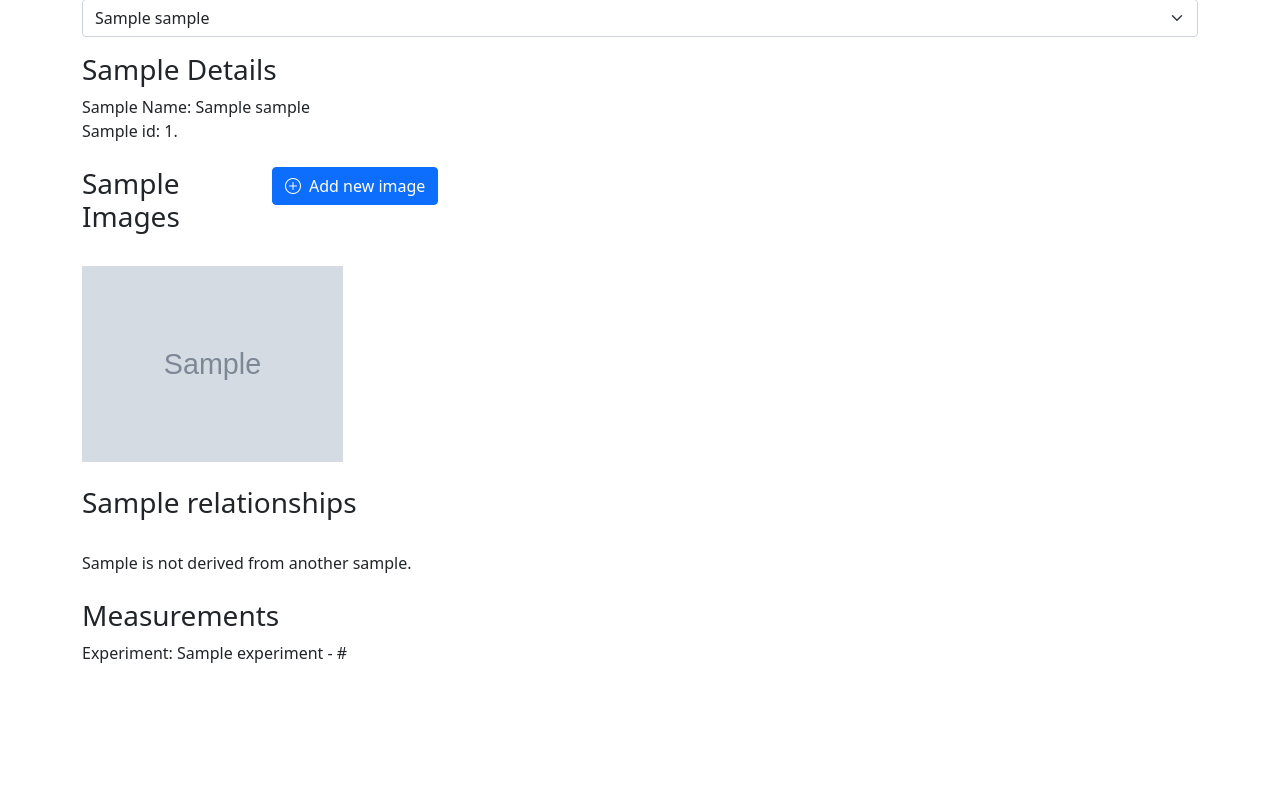
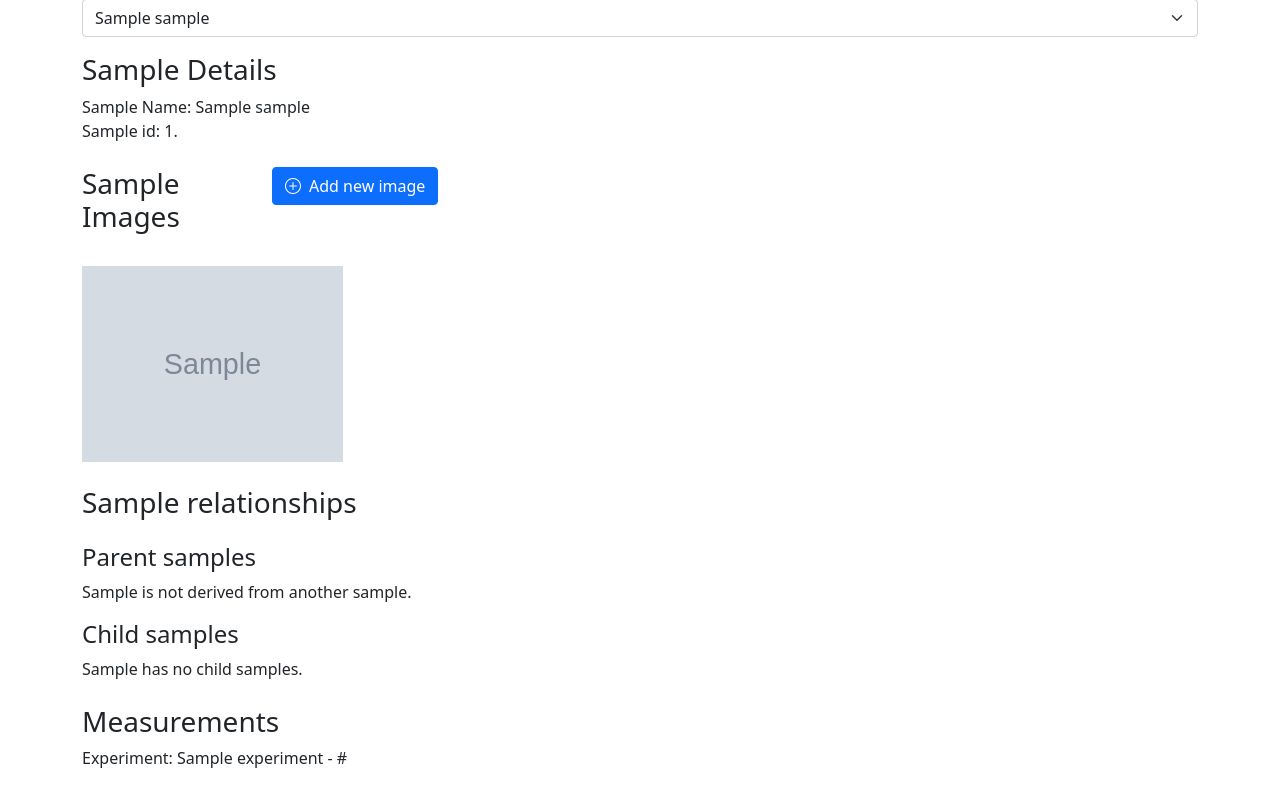
Before and after one commit to LightForm-group/lightform_data_explorer, a Flask app: page /samples/1 in a window 1280 px wide. Shown: the part 176-970 px from the top of the page. Before the commit the page ends 839 px from the top, so only its background shows below. Run offline with Flask 2, Linux system fonts and the light colour scheme; tables that the repository leaves empty hold one stand-in row (values such as "Sample post"); grey boxes marked "Sample" are stand-in pictures; parts of the project's set-up code (start-up, migrations or seed data) failed here and were passed over; some libraries are stand-ins or nearby versions.

Commit message:
Add listing of child samples

```diff
--- a/lf_data_explorer/db.py
+++ b/lf_data_explorer/db.py
@@ -21,7 +21,7 @@ class Sample(db.Model):
     parent_sample = db.Column(db.Integer, db.ForeignKey('sample.id'))
     images = db.relationship('SampleImage', backref='sample', lazy=True)
     measurements = db.relationship('Measurement', backref='sample', lazy=True)
-    parent = db.relationship('Sample', backref = 'children', remote_side='Sample.id', lazy=True)
+    parent = db.relationship('Sample', backref='children', remote_side='Sample.id', lazy=True)
 
     def __repr__(self):
         return f'Sample: {self.name}'
--- a/lf_data_explorer/templates/samples.html
+++ b/lf_data_explorer/templates/samples.html
@@ -53,16 +53,32 @@
             {% else %}
                 Sample has no images.
             {% endif %}
-            <div id="subsamples" class="row my-4">
+            <div id="subsamples" class="row mt-4">
                 <div class="col">
                     <h3>Sample relationships</h3>
                 </div>
             </div>
-            {% if current_sample.parent_sample %}
-                Sample is derived from sample: '<a href="{{ url_for('select_sample', sample_id=current_sample.parent.id) }}">{{ current_sample.parent.name }}</a>'
-            {% else %}
-                Sample is not derived from another sample.
-            {% endif %}
+            <div id="parent_samples" class="my-3">
+                <h4>Parent samples</h4>
+                {% if current_sample.parent_sample %}
+                    Sample is derived from sample: <a href="{{ url_for('select_sample', sample_id=current_sample.parent.id) }}">{{ current_sample.parent.name }}</a>
+                {% else %}
+                    Sample is not derived from another sample.
+                {% endif %}
+            </div>
+            <div id="child_samples" class="my-3">
+                <h4>Child samples</h4>
+                {% if current_sample.children %}
+                    Sample has these child samples:
+                    <ul>
+                        {% for child in current_sample.children %}
+                            <li><a href="{{ url_for('select_sample', sample_id=child.id) }}">{{ child.name }}</a></li>
+                        {% endfor %}
+                    </ul>
+                {% else %}
+                    Sample has no child samples.
+                {% endif %}
+            </div>
             <div id="sample_experiments" class="my-4">
                 <h3>Measurements</h3>
                 {% if current_sample.measurements %}
```
